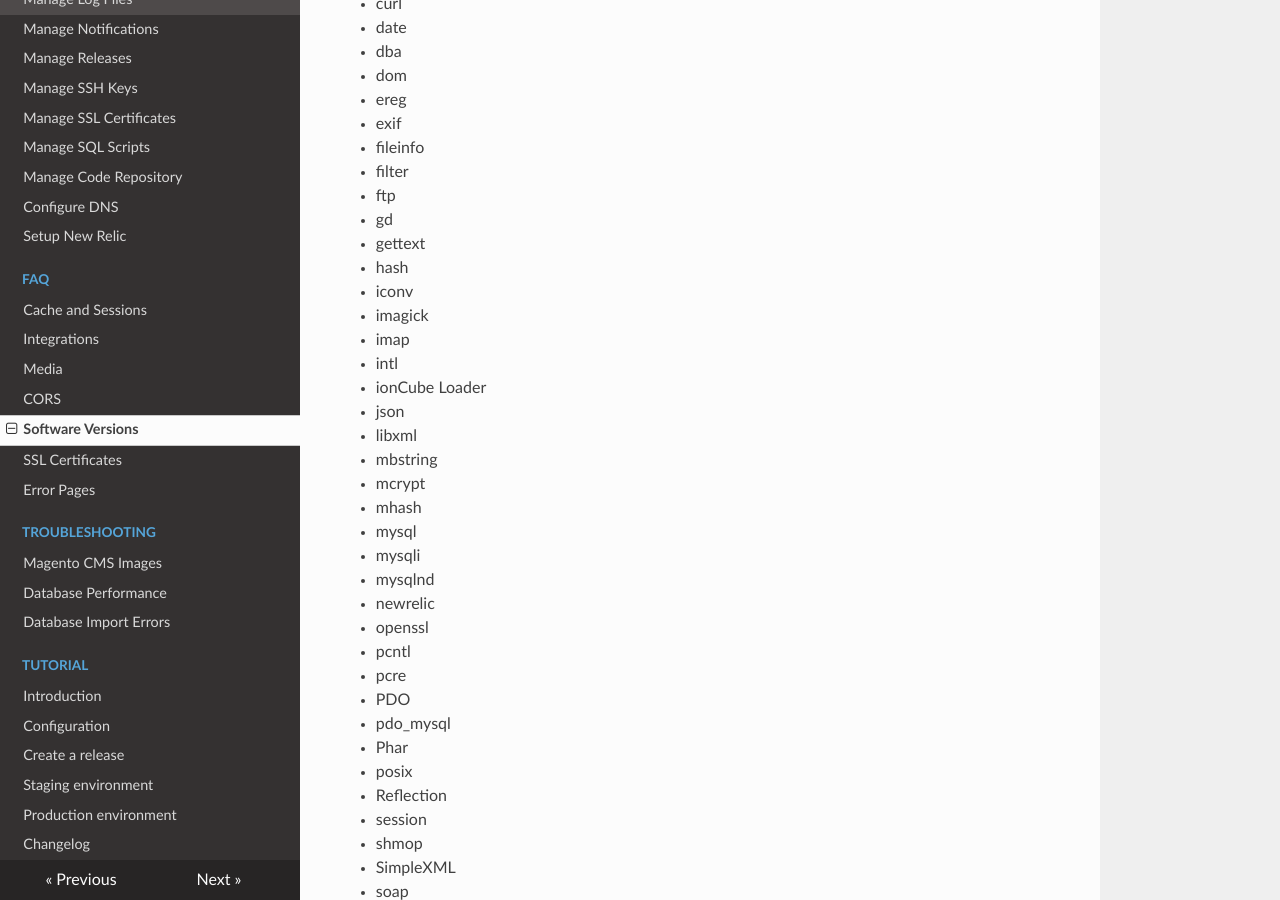
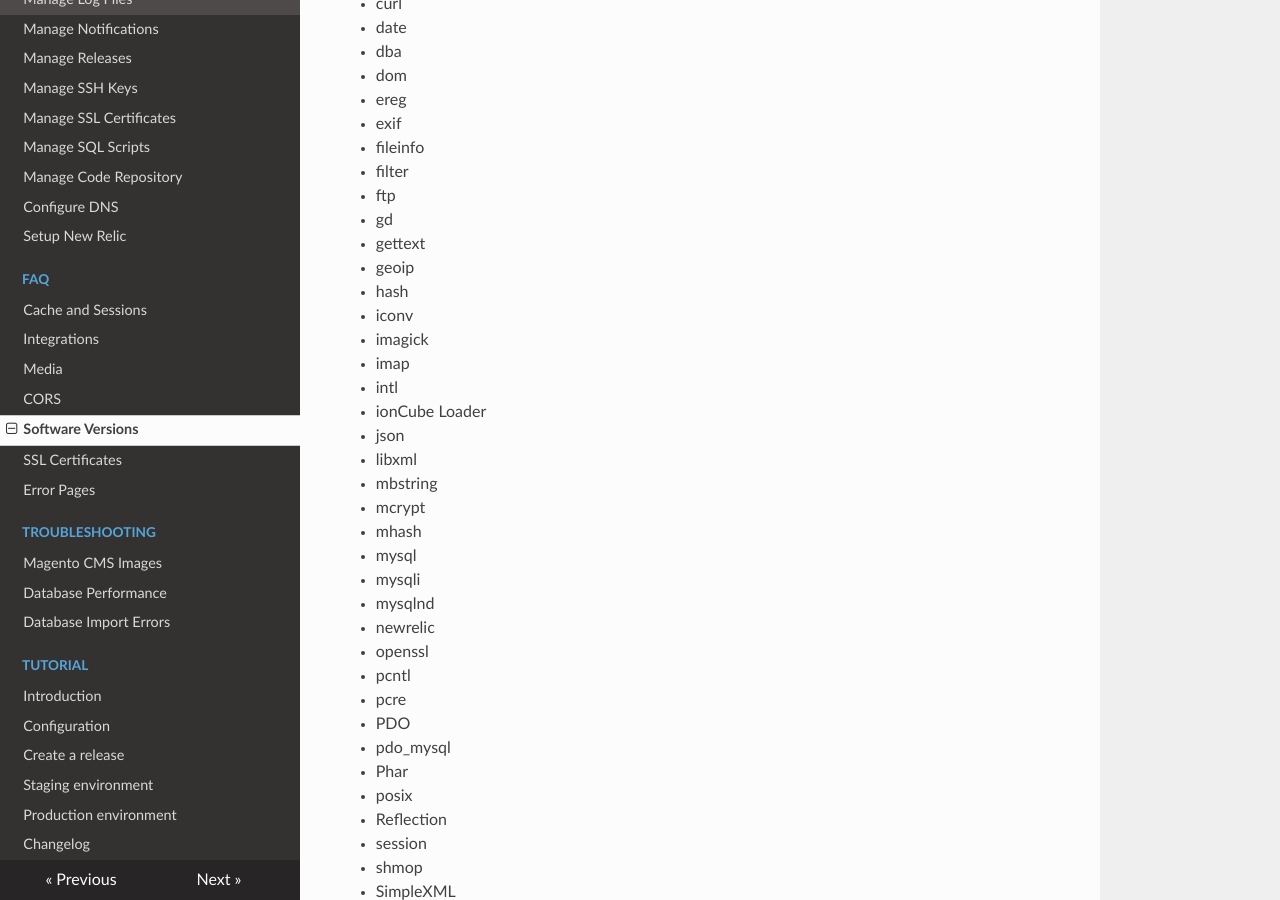
Before and after one commit to anchor/fleet-magento-docs, an MkDocs documentation site: the page built from docs/faq/software-versions.md, in a window 1280 px wide and 900 px high, scrolled down 639 px. Built offline with MkDocs 1.6.1, drawn with Linux system fonts in a browser that asks for light colours; nearby versions of some CDN libraries; old or Windows-style settings are respelled for this version of MkDocs.

Commit message:
Add geoip module to PHP module list

```diff
--- a/docs/faq/software-versions.md
+++ b/docs/faq/software-versions.md
@@ -31,6 +31,7 @@ The following modules are currently available.
  - ftp
  - gd
  - gettext
+ - geoip
  - hash
  - iconv
  - imagick
```
